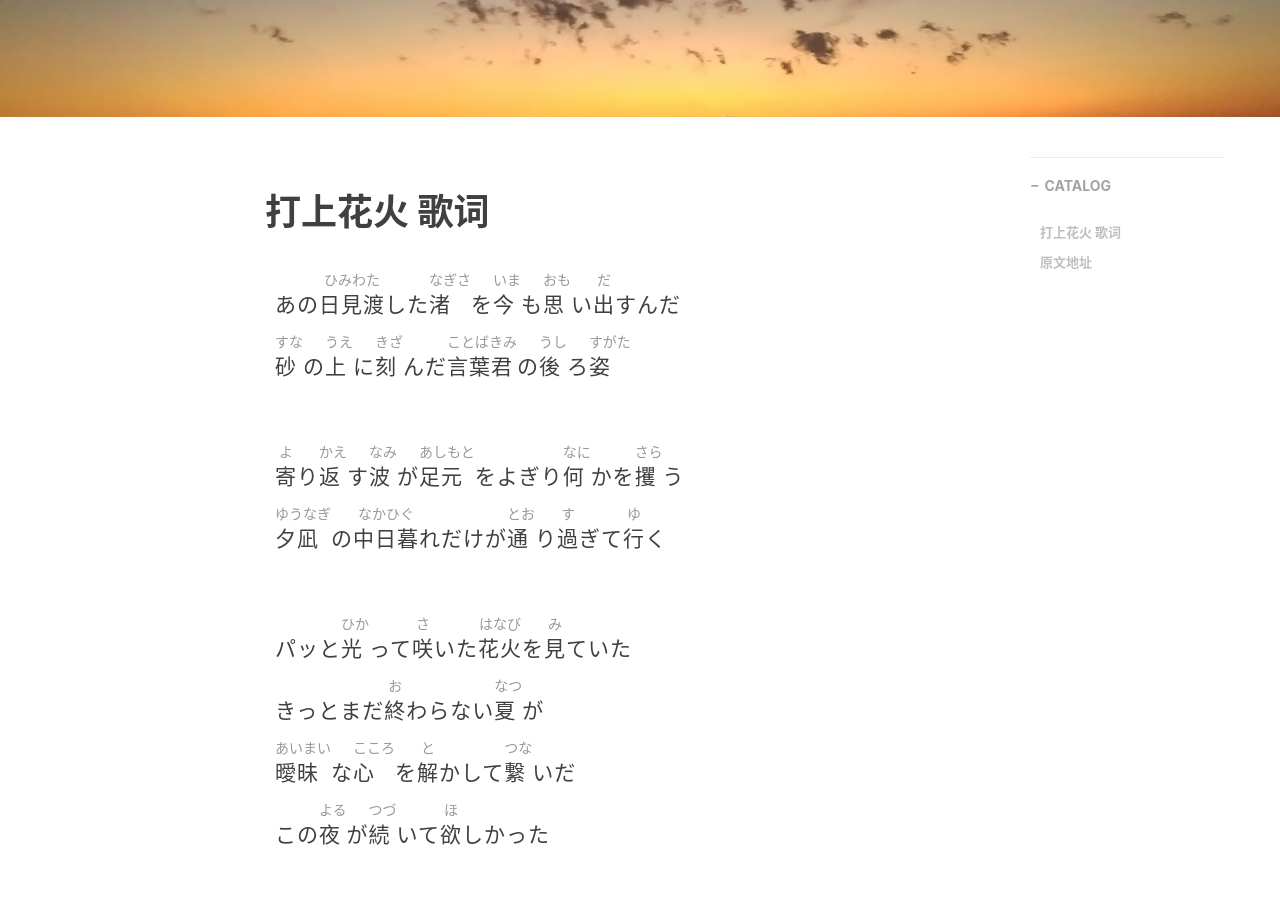
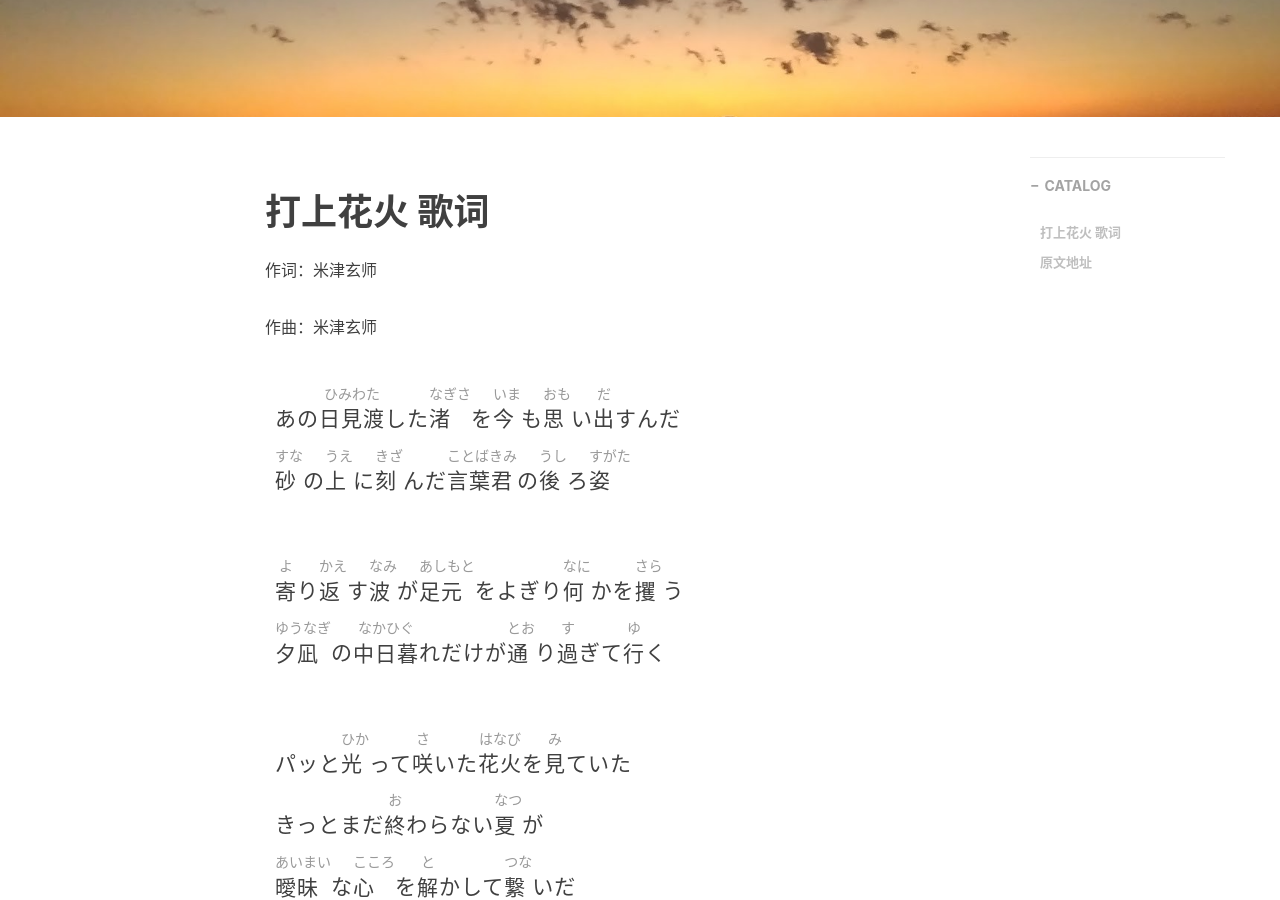
Before and after one commit to tongg112/tongg112.github.io, a Jekyll site: the page built from _posts/2021-08-18-uchiage-hanabi.md, in a window 1280 px wide and 900 px high, scrolled down 406 px. Built offline with Jekyll 4.4.1, drawn with Linux system fonts in a browser that asks for light colours; nearby versions of some CDN libraries; comment, search, counter and statistics services are not loaded.

Commit message:
uchiage-hanabi：增加词曲作者

```diff
--- a/_posts/2021-08-18-uchiage-hanabi.md
+++ b/_posts/2021-08-18-uchiage-hanabi.md
@@ -11,6 +11,10 @@ comments: true
 ---
 
 <h1>打上花火 歌词</h1>
+
+作词：米津玄师
+
+作曲：米津玄师
 
 <div class="lyricBody ">
       <div class="large">
```
